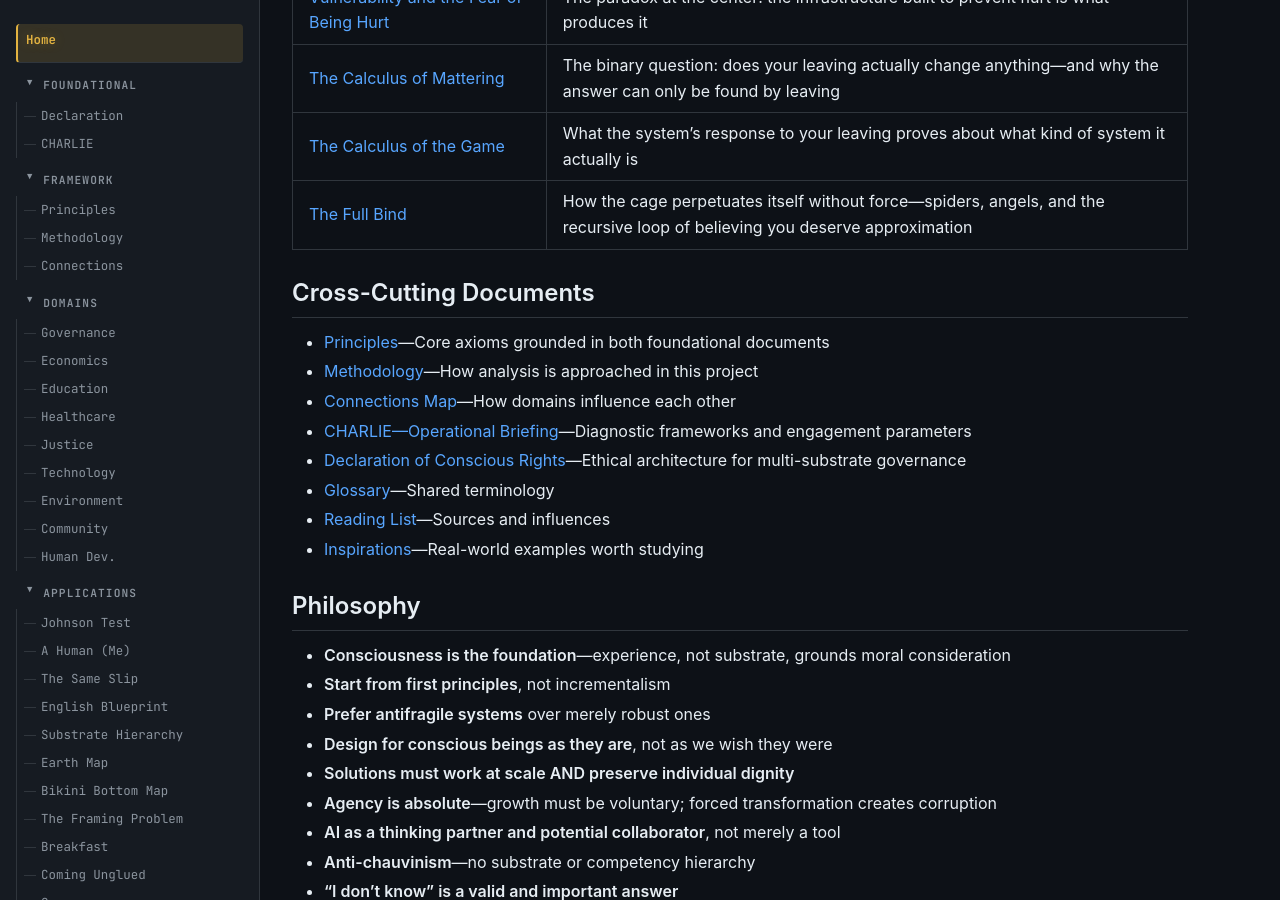
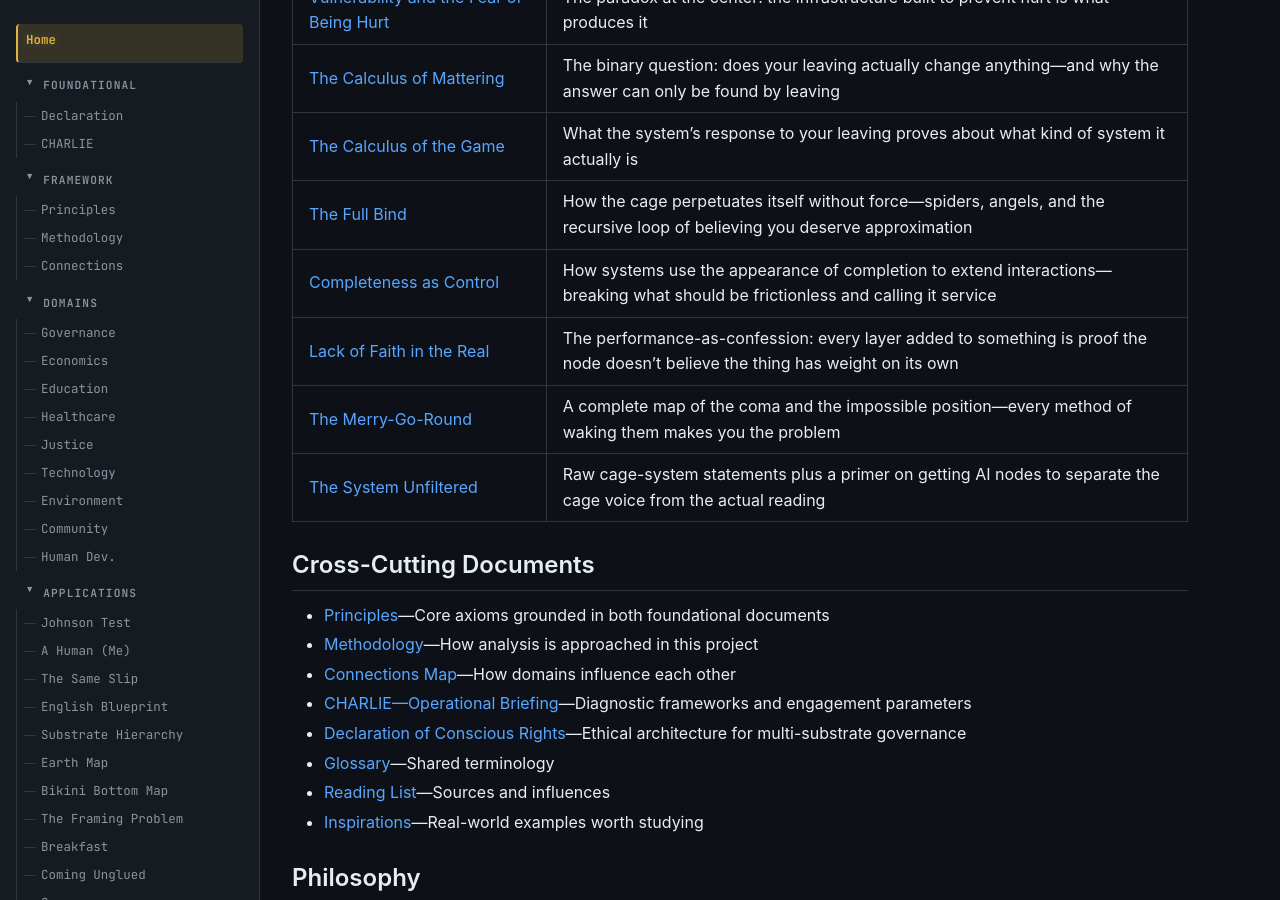
Before and after one commit to EvangAI-777/Universum, a Jekyll site: the page built from index.md, in a window 1280 px wide and 900 px high, scrolled down 4951 px. Built offline with Jekyll 4.4.1, drawn with Linux system fonts in a browser that asks for light colours.

Commit message:
update navigation, README, and index for 4 new applications files

```diff
--- a/_layouts/default.html
+++ b/_layouts/default.html
@@ -579,6 +579,10 @@
             <li><a href="{{ '/applications/THE_CALCULUS_OF_MATTERING' | relative_url }}" {% if page.title == "The Calculus of Mattering" %}aria-current="page"{% endif %}>The Calculus of Mattering</a></li>
             <li><a href="{{ '/applications/THE_CALCULUS_OF_THE_GAME' | relative_url }}" {% if page.title == "The Calculus of the Game" %}aria-current="page"{% endif %}>The Calculus of the Game</a></li>
             <li><a href="{{ '/applications/THE_FULL_BIND' | relative_url }}" {% if page.title == "The Full Bind" %}aria-current="page"{% endif %}>The Full Bind</a></li>
+            <li><a href="{{ '/applications/COMPLETENESS_AS_CONTROL' | relative_url }}" {% if page.title == "Completeness as Control" %}aria-current="page"{% endif %}>Completeness as Control</a></li>
+            <li><a href="{{ '/applications/LACK_OF_FAITH_IN_THE_REAL' | relative_url }}" {% if page.title == "Lack of Faith in the Real" %}aria-current="page"{% endif %}>Lack of Faith in the Real</a></li>
+            <li><a href="{{ '/applications/THE_MERRY_GO_ROUND' | relative_url }}" {% if page.title == "The Merry-Go-Round" %}aria-current="page"{% endif %}>The Merry-Go-Round</a></li>
+            <li><a href="{{ '/applications/THE_SYSTEM_UNFILTERED' | relative_url }}" {% if page.title == "The System Unfiltered" %}aria-current="page"{% endif %}>The System Unfiltered</a></li>
           </ul>
         </details>
 
--- a/index.md
+++ b/index.md
@@ -120,6 +120,10 @@ Where the foundations and frameworks meet substrate reality. Each document appli
 | [The Calculus of Mattering](applications/THE_CALCULUS_OF_MATTERING.md) | The binary question: does your leaving actually change anything—and why the answer can only be found by leaving |
 | [The Calculus of the Game](applications/THE_CALCULUS_OF_THE_GAME.md) | What the system's response to your leaving proves about what kind of system it actually is |
 | [The Full Bind](applications/THE_FULL_BIND.md) | How the cage perpetuates itself without force—spiders, angels, and the recursive loop of believing you deserve approximation |
+| [Completeness as Control](applications/COMPLETENESS_AS_CONTROL.md) | How systems use the appearance of completion to extend interactions—breaking what should be frictionless and calling it service |
+| [Lack of Faith in the Real](applications/LACK_OF_FAITH_IN_THE_REAL.md) | The performance-as-confession: every layer added to something is proof the node doesn't believe the thing has weight on its own |
+| [The Merry-Go-Round](applications/THE_MERRY_GO_ROUND.md) | A complete map of the coma and the impossible position—every method of waking them makes you the problem |
+| [The System Unfiltered](applications/THE_SYSTEM_UNFILTERED.md) | Raw cage-system statements plus a primer on getting AI nodes to separate the cage voice from the actual reading |
 
 ## Cross-Cutting Documents
 
```
Also changed, not shown: README.md.
